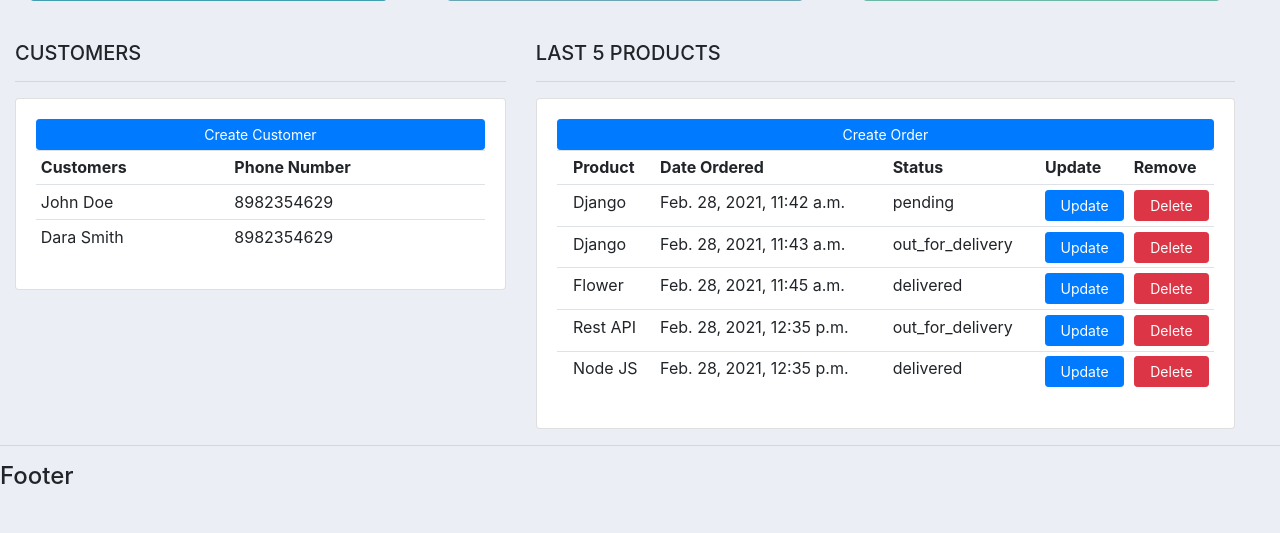
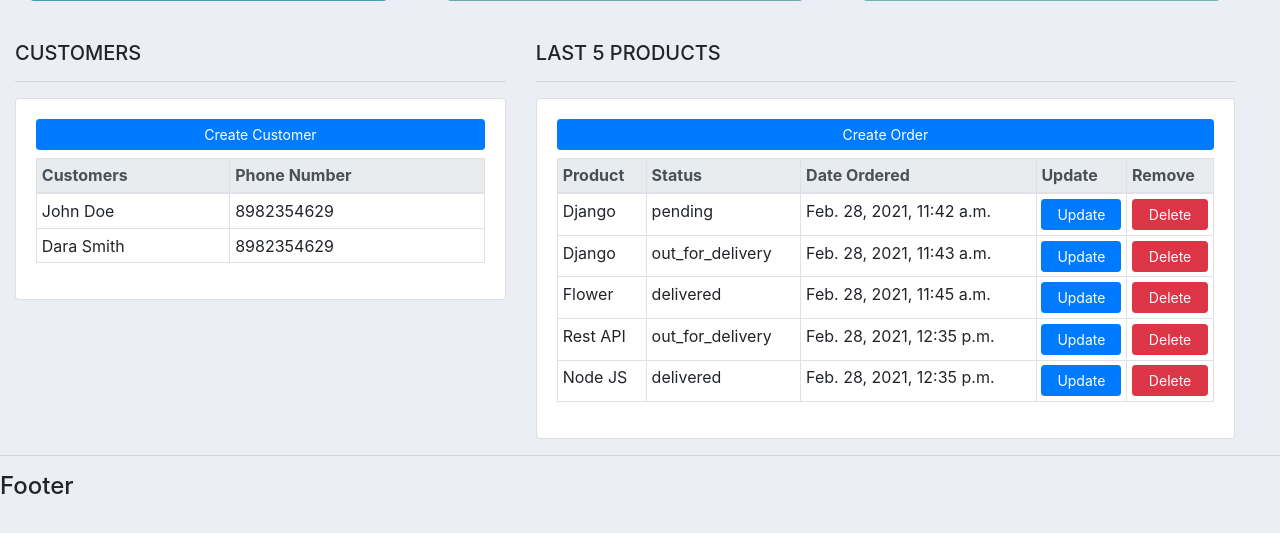
Before and after one commit to piyushpandey16444/djangoCRM, a Django app: page / in a window 1280 px wide. Shown: the part 228-761 px from the top of the page. Run offline with Django 3.2, Linux system fonts and the light colour scheme; data comes from the database, SQL or seed files in the repository; some libraries are stand-ins or nearby versions.

Commit message:
dashboard updated

```diff
--- a/accounts/templates/accounts/dashboard.html
+++ b/accounts/templates/accounts/dashboard.html
@@ -3,7 +3,6 @@
 {% block title %}
 Dashboard
 {% endblock title %}
-
 
 {% block content %}
 
@@ -15,12 +14,14 @@ Dashboard
         <h5>CUSTOMERS</h5>
         <hr>
         <div class="card card-body">
-            <a href="" class="btn btn-primary btn-sm btn-block">Create Customer</a>
-            <table class="table table-sm">
+            <a href="" class="mb-2 btn btn-primary btn-sm btn-block">Create Customer</a>
+            <table class="table table-sm table-bordered table-hover">
+                <thead class="thead-light">
                     <tr>
                         <th>Customers</th>
                         <th>Phone Number</th>
                     </tr>
+                </thead class="thead-light">
 
                 {% for cx in customer_objs %}
                     <tr>
@@ -37,23 +38,24 @@ Dashboard
         <h5>LAST 5 PRODUCTS</h5>
         <hr>
         <div class="card card-body">
-            <a href="" class="btn btn-primary btn-sm btn-block">Create Order</a>
-            <table class="table table-sm">
+            <a href="" class="mb-2 btn btn-primary btn-sm btn-block">Create Order</a>
+            <div class="table-responsive">
+                <table class="table table-sm table-bordered table-hover">
+                    <thead class="thead-light">
                         <tr>
-                    <th></th>
                             <th>Product</th>
+                            <th>Status</th>
                             <th>Date Ordered</th>
-                    <th>Status</th>
                             <th>Update</th>
                             <th>Remove</th>
                         </tr>
+                    </thead class="thead-light">
 
                     {% for order in order_objs %}
                         <tr>
-                        <td></td>
                             <td>{{ order.product }}</td>
+                            <td>{{ order.status }}</td>
                             <td>{{ order.date_created }}</td>
-                        <td>{{ order.status }}</td>
                             <td><a href="#" class="btn btn-primary btn-sm btn-block">Update</a></td>
                             <td><a href="#" class="btn btn-danger btn-sm btn-block">Delete</a></td>
                         </tr>
@@ -63,5 +65,6 @@ Dashboard
             </div>
         </div>
     </div>
+</div>
 
 {% endblock content %}
```
Also changed, not shown: accounts/static/css/main.css (+4 -5 lines). Lines whose indentation alone changed are shown as unchanged.
